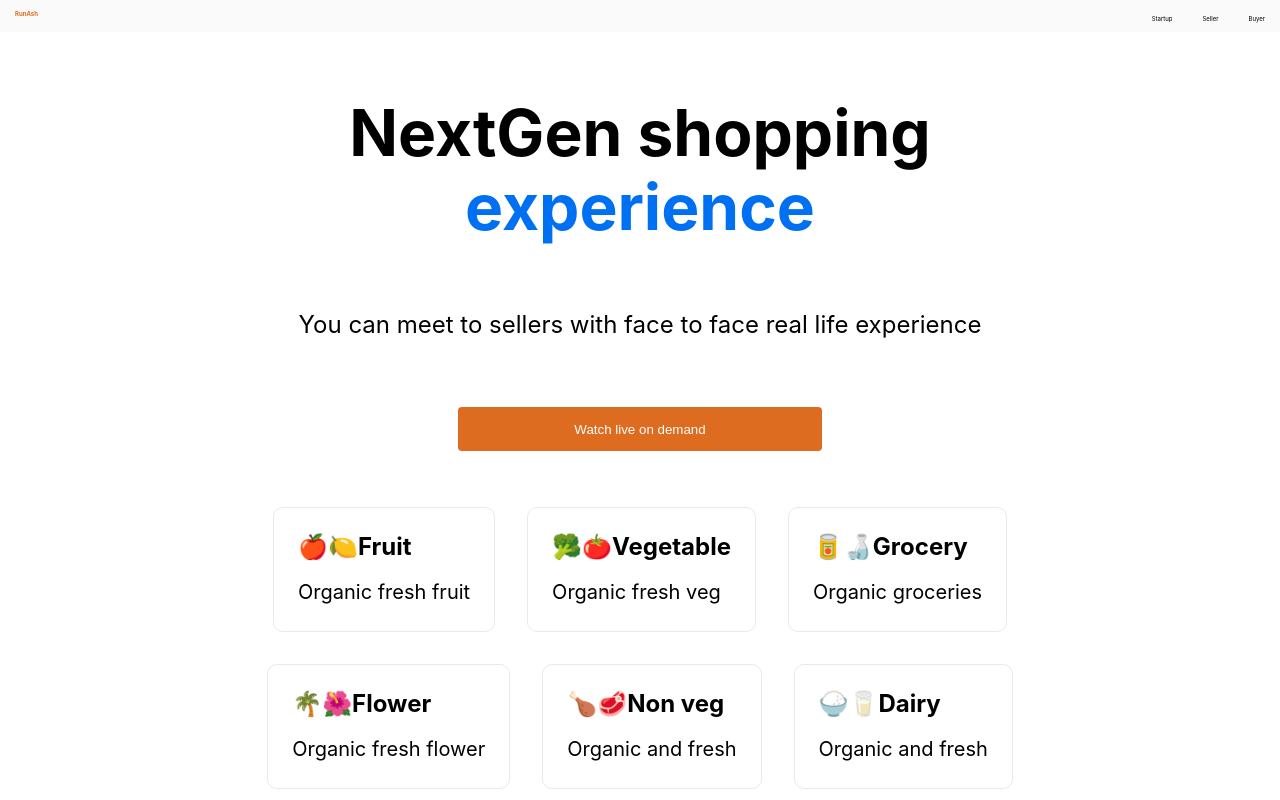
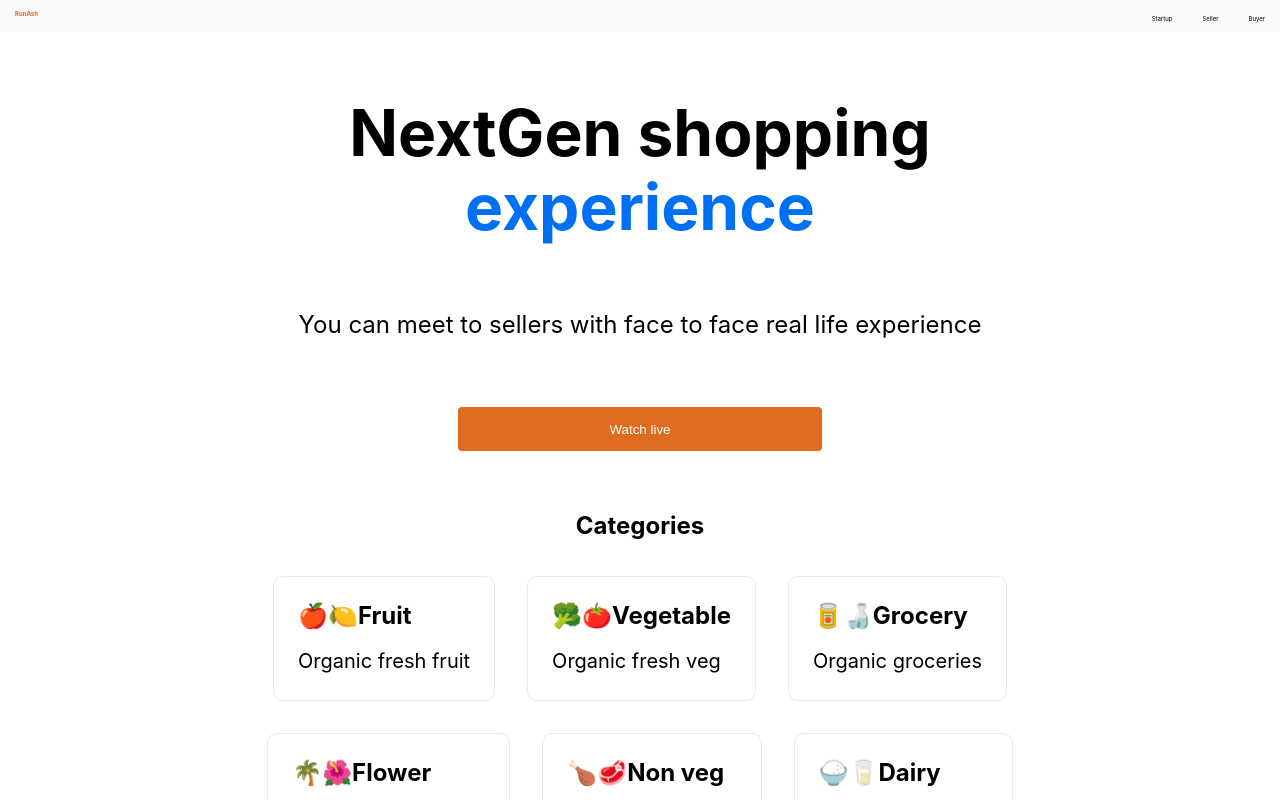
Before and after one commit to rammurmu/next, a Next.js app: page /buyer in a window 1280 px wide. Shown: the top 800 px of the page. Built offline with nearby package versions, Linux system fonts and the light colour scheme.

Commit message:
Update buyer.js

```diff
--- a/pages/buyer.js
+++ b/pages/buyer.js
@@ -18,8 +18,8 @@ export default function Buyer() {
         <p className={styles.description}>
          You can meet to sellers with face to face real life experience
         </p>
-        <button type="Watch live on demand">Watch live on demand</button>
-
+        <button type="Watch live ">Watch live</button>
+       <h2>Categories</h2>
       <div className={styles.grid}>
           <a href="https://runash.live/seller" className={styles.card}>
             <h2>🍎🍋Fruit</h2>
```
